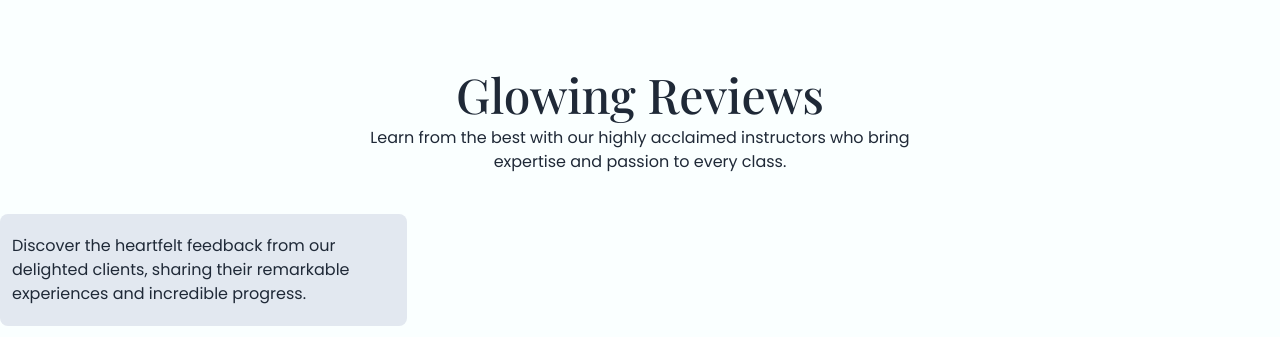
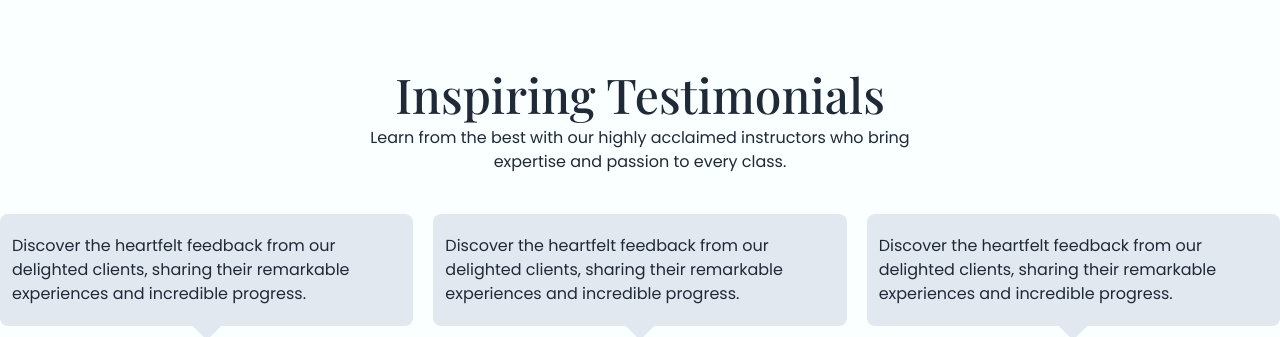
Before and after one commit to ihshadin/Sports-Sphere-Client, a React (Vite) app: page / in a window 1280 px wide. Shown: the part 2463-2800 px from the top of the page. Built offline with nearby package versions, Linux system fonts and the light colour scheme; grey boxes are pictures that could not be loaded.

Commit message:
dashboad added

```diff
--- a/package.json
+++ b/package.json
@@ -9,6 +9,7 @@
     "preview": "vite preview"
   },
   "dependencies": {
+    "aos": "^2.3.4",
     "localforage": "^1.10.0",
     "match-sorter": "^6.3.1",
     "react": "^18.2.0",
--- a/src/Routes/Routes.jsx
+++ b/src/Routes/Routes.jsx
@@ -6,6 +6,7 @@ import Classes from "../pages/Classes/Classes";
 import ErrorPage from "../pages/ErrorPage/ErrorPage";
 import Login from "../pages/Login/Login";
 import Registration from "../pages/Registration/Registration";
+import Dashboard from "../pages/Dashboard/Dashboard/Dashboard";
 
 const router = createBrowserRouter([
     {
@@ -34,6 +35,10 @@ const router = createBrowserRouter([
                 element: <Registration />,
             }
         ]
+    },
+    {
+        path: 'dashboard',
+        element: <Dashboard />,
     }
 ])
 
--- a/src/components/Header/Header.jsx
+++ b/src/components/Header/Header.jsx
@@ -13,6 +13,7 @@ const Header = () => {
         <li><NavLink to='/classes' className={({ isActive }) => isActive ? activeClasses : defaultClasses}>Class</NavLink></li>
         <li><NavLink to='/login' className={({ isActive }) => isActive ? activeClasses : defaultClasses}>Login</NavLink></li>
         <li><NavLink to='/registration' className={({ isActive }) => isActive ? activeClasses : defaultClasses}>Registration</NavLink></li>
+        <li><NavLink to='/dashboard' className={({ isActive }) => isActive ? activeClasses : defaultClasses}>Dashboard</NavLink></li>
     </>
     return (
         <header className='sphere-primary-bg'>
--- a/src/index.css
+++ b/src/index.css
@@ -28,3 +28,13 @@ body {
     background-color: #445760;
     color: white;
 }
+.testimonial-text-arrow::after {
+    content: "";
+    position:absolute;
+    top: 86%;
+    left: 50%;
+    transform: translateX(-50%) rotate(45deg);
+    background-color: #e2e8f0;
+    width: 25px;
+    height: 25px;
+}
--- /dev/null
+++ b/src/pages/Dashboard/Dashboard/Dashboard.css
@@ -0,0 +1,3 @@
+ul.menu  *:hover {
+    background-color: initial !important;
+}
--- /dev/null
+++ b/src/pages/Dashboard/Dashboard/Dashboard.jsx
@@ -0,0 +1,43 @@
+import React from 'react';
+import { Helmet } from 'react-helmet-async';
+import { AiOutlineAlignLeft } from 'react-icons/ai'
+import { Link } from 'react-router-dom';
+import logo from '../../../assets/images/logo.png'
+import './Dashboard.css'
+
+const Dashboard = () => {
+    return (
+        <>
+            <Helmet>
+                <title>Sports Sphere | Dashboard</title>
+            </Helmet>
+            <section className='xl:container px-2 md:px-0'>
+                <div>
+                    <div className="drawer lg:drawer-open">
+                        <input id="my-drawer-2" type="checkbox" className="drawer-toggle" />
+                        <div className="drawer-content">
+                            <label htmlFor="my-drawer-2" className="drawer-button lg:hidden">
+                                <AiOutlineAlignLeft />
+                            </label>
+                            {/* Page content here */}
+
+                        </div>
+                        <div className="drawer-side">
+                            <label htmlFor="my-drawer-2" className="drawer-overlay"></label>
+                            <ul className="menu p-4 w-80 h-full sphere-primary-bg">
+                                <li className='flex items-center flex-row flex-nowrap gap-3 my-5'>
+                                    <Link className='p-0' to='/'><img className='w-24' src={logo} alt="" /></Link>
+                                    <h3 className='p-0 font-playfair text-white text-2xl'>Sports Sphere</h3>
+                                </li>
+                                <li><Link className='sphere-secondary-bg mt-3 py-4 px-5 rounded-none text-lg font-medium border border-[#ECF8F9] hover:text-[#ECF8F9]'>My Selected Classes</Link></li>
+                                <li><Link className='sphere-secondary-bg mt-3 py-4 px-5 rounded-none text-lg font-medium border border-[#ECF8F9] hover:text-[#ECF8F9]'>My Enrolled Classes</Link></li>
+                            </ul>
+                        </div>
+                    </div>
+                </div>
+            </section>
+        </>
+    );
+};
+
+export default Dashboard;
--- a/src/pages/Home/Banner.jsx
+++ b/src/pages/Home/Banner.jsx
@@ -11,8 +11,8 @@ const Banner = () => {
     return (
         <>
             <Swiper
-                dir="ltr"
                 navigation={true}
+                loop={true}
                 autoplay={{
                     delay: 2500,
                     disableOnInteraction: false,
--- a/src/pages/Home/PopularInstructors.jsx
+++ b/src/pages/Home/PopularInstructors.jsx
@@ -4,10 +4,10 @@ const PopularInstructors = () => {
     return (
         <section className='py-10 md:py-20'>
             <div className='px-3 xl:px-0 xl:container mx-auto'>
-                <h2 className='text-3xl md:text-5xl font-playfair text-center'>Our Instructors</h2>
-                <p className='max-w-xl w-full text-center mx-auto mt-2 mb-10'>Learn from the best with our highly acclaimed instructors who bring expertise and passion to every class.</p>
+                <h2 className='text-3xl md:text-5xl font-playfair text-center' data-aos="zoom-in">Our Instructors</h2>
+                <p className='max-w-xl w-full text-center mx-auto mt-2 mb-10' data-aos="fade-up">Learn from the best with our highly acclaimed instructors who bring expertise and passion to every class.</p>
                 <div className='grid md:grid-cols-2 xl:grid-cols-3 gap-6'>
-                    <div className='shadow-xl p-10 rounded-3xl'>
+                    <div className='shadow-xl p-10 rounded-3xl' data-aos="fade-left">
                         <img className='w-3/4 mx-auto rounded-full object-cover' src="https://media.licdn.com/dms/image/C4E03AQHKNNHjH4wyww/profile-displayphoto-shrink_800_800/0/1517453895417?e=2147483647&v=beta&t=gmW485qaGrjoN5A_00zFX63dkrww-wXZVhK4Cvs8ZNs" alt="" />
                         <h3 className='font-playfair text-4xl mt-5 mb-1 text-center'>Mohammad Ali</h3>
                         <p className='text-base text-gray-400 text-center'>mohammadali@gmail.com</p>
--- a/src/pages/Home/Testimonials.jsx
+++ b/src/pages/Home/Testimonials.jsx
@@ -1,6 +1,6 @@
 import React from 'react';
 import { Swiper, SwiperSlide } from "swiper/react";
-import { FreeMode, Pagination } from "swiper";
+import { Pagination } from "swiper";
 
 // Import Swiper styles
 import "swiper/css";
@@ -11,29 +11,86 @@ const Testimonials = () => {
     return (
         <section className='py-10 md:py-20'>
             <div className='px-3 xl:px-0 xl:container mx-auto'>
-                <h2 className='text-3xl md:text-5xl font-playfair text-center'>Glowing Reviews</h2>
-                <p className='max-w-xl w-full text-center mx-auto mt-2 mb-10'>Learn from the best with our highly acclaimed instructors who bring expertise and passion to every class.</p>
+                <h2 className='text-3xl md:text-5xl font-playfair text-center' data-aos="zoom-in">Inspiring Testimonials</h2>
+                <p className='max-w-xl w-full text-center mx-auto mt-2 mb-10' data-aos="fade-up">Learn from the best with our highly acclaimed instructors who bring expertise and passion to every class.</p>
                 <Swiper
-                    slidesPerView={3}
-                    spaceBetween={30}
-                    freeMode={true}
+                    slidesPerView={1}
+                    spaceBetween={10}
                     autoplay={{
-                        delay: 2500,
+                        delay: 3000,
                         disableOnInteraction: false,
                     }}
                     pagination={{
                         clickable: true,
                     }}
-                    modules={[FreeMode, Pagination]}
+                    breakpoints={{
+                        768: {
+                            slidesPerView: 2,
+                            spaceBetween: 20,
+                        },
+                        1024: {
+                            slidesPerView: 3,
+                            spaceBetween: 20,
+                        }
+                    }}
+                    modules={[Pagination]}
                     className="mySwiper"
                 >
                     <SwiperSlide>
                         <div>
-                            <p className='bg-slate-200 px-3 py-5 rounded-lg'>
+                            <p className='testimonial-text-arrow relative bg-slate-200 px-3 py-5 rounded-lg'>
                                 Discover the heartfelt feedback from our delighted clients,
                                 sharing their remarkable experiences and incredible progress.
                             </p>
-                            <div className='flex items-center justify-center gap-5 mt-4'>
+                            <div className='flex items-center justify-center gap-5 mt-6'>
+                                <img className='w-16 h-16 object-cover rounded-full' src="https://www.pexels.com/photo/771742/download/" alt="" />
+                                <h4 className='font-playfair text-xl md:text-2xl'>Mohammad Ali</h4>
+                            </div>
+                        </div>
+                    </SwiperSlide>
+                    <SwiperSlide>
+                        <div>
+                            <p className='testimonial-text-arrow relative bg-slate-200 px-3 py-5 rounded-lg'>
+                                Discover the heartfelt feedback from our delighted clients,
+                                sharing their remarkable experiences and incredible progress.
+                            </p>
+                            <div className='flex items-center justify-center gap-5 mt-6'>
+                                <img className='w-16 h-16 object-cover rounded-full' src="https://www.pexels.com/photo/771742/download/" alt="" />
+                                <h4 className='font-playfair text-2xl'>Mohammad Ali</h4>
+                            </div>
+                        </div>
+                    </SwiperSlide>
+                    <SwiperSlide>
+                        <div>
+                            <p className='testimonial-text-arrow relative bg-slate-200 px-3 py-5 rounded-lg'>
+                                Discover the heartfelt feedback from our delighted clients,
+                                sharing their remarkable experiences and incredible progress.
+                            </p>
+                            <div className='flex items-center justify-center gap-5 mt-6'>
+                                <img className='w-16 h-16 object-cover rounded-full' src="https://www.pexels.com/photo/771742/download/" alt="" />
+                                <h4 className='font-playfair text-2xl'>Mohammad Ali</h4>
+                            </div>
+                        </div>
+                    </SwiperSlide>
+                    <SwiperSlide>
+                        <div>
+                            <p className='testimonial-text-arrow relative bg-slate-200 px-3 py-5 rounded-lg'>
+                                Discover the heartfelt feedback from our delighted clients,
+                                sharing their remarkable experiences and incredible progress.
+                            </p>
+                            <div className='flex items-center justify-center gap-5 mt-6'>
+                                <img className='w-16 h-16 object-cover rounded-full' src="https://www.pexels.com/photo/771742/download/" alt="" />
+                                <h4 className='font-playfair text-2xl'>Mohammad Ali</h4>
+                            </div>
+                        </div>
+                    </SwiperSlide>
+                    <SwiperSlide>
+                        <div>
+                            <p className='testimonial-text-arrow relative bg-slate-200 px-3 py-5 rounded-lg'>
+                                Discover the heartfelt feedback from our delighted clients,
+                                sharing their remarkable experiences and incredible progress.
+                            </p>
+                            <div className='flex items-center justify-center gap-5 mt-6'>
                                 <img className='w-16 h-16 object-cover rounded-full' src="https://www.pexels.com/photo/771742/download/" alt="" />
                                 <h4 className='font-playfair text-2xl'>Mohammad Ali</h4>
                             </div>
```
Also changed, not shown: src/pages/Home/Home.jsx (+6 -1 lines), src/pages/Home/PopularClasses.jsx (+4 -3 lines), 1 other file (tests, documents, lock files or other folders).
